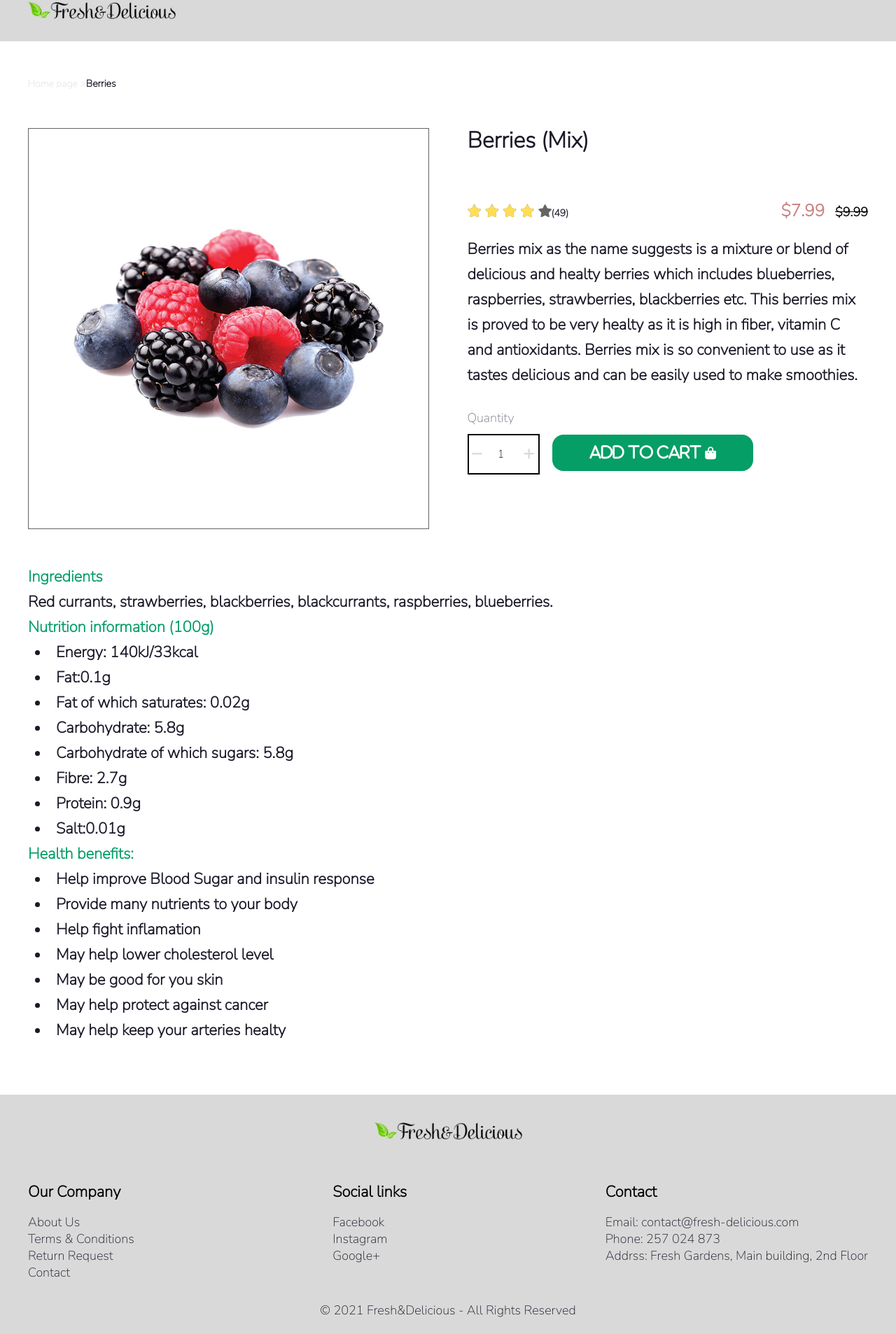
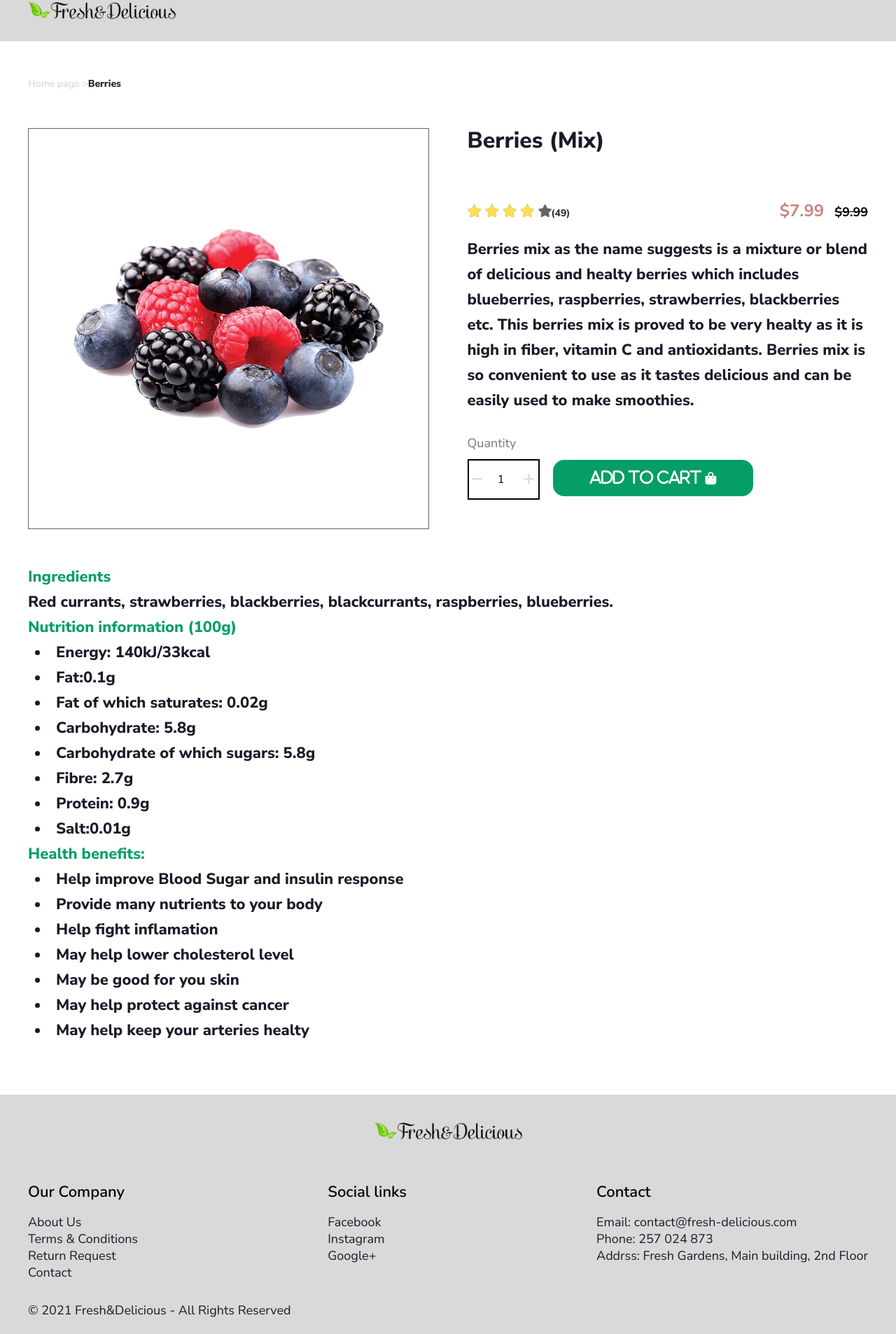
Before and after one commit to AlexCampean19/proiect2, a website: page detalii.html in a window 1280 px wide. Shown: the part 22-1928 px from the top of the page at 70% size. Drawn offline with Linux system fonts and the light colour scheme.

Commit message:
modificari

```diff
--- a/detalii.html
+++ b/detalii.html
@@ -8,7 +8,7 @@
     <link rel="stylesheet" type="text/css" href="detalii.css" />
     <link rel="preconnect" href="https://fonts.googleapis.com">
     <link rel="preconnect" href="https://fonts.gstatic.com" crossorigin>
-    <link href="https://fonts.googleapis.com/css2?family=Nunito+Sans:wght@200&display=swap" rel="stylesheet">
+    <link href="https://fonts.googleapis.com/css2?family=Nunito+Sans:wght@200;400;600;700;800&display=swap" rel="stylesheet">
     <link rel="stylesheet" href="https://fontawesome.com/v5.15/icons/search?style=solid">
     <script src="https://kit.fontawesome.com/b0f990c8c7.js" crossorigin="anonymous"></script>
     <title>Fresh&DeliciousDetails</title>
@@ -21,7 +21,7 @@
 <body>
     <main>
         <div class="container">
-            <div class="hmpage"> <a href="/">Home page ></a><span>Berries</span></div>
+            <div class="hmpage"> <a href="https://alexcampean19.github.io/proiect2/">Home page ></a><span>Berries</span></div>
             <div class="bucati">
                 <div class="buc1">
                     <img src="products/berries-big.jpg" alt="fructepadure" title=="fructepadure" /></div>
--- a/detaliimain.scss
+++ b/detaliimain.scss
@@ -15,14 +15,14 @@
                             }
                             .hmpage {
                                 span {
-                                    @include tipografie (14px, bold, 18px, $cultitlu);
+                                    @include tipografie (14px, 800, 18px, $cultitlu);
                                 }
                                 width: 100%;
                                 padding-top: 10px;
                                 padding-bottom: 11px;
                                 a {
                                     text-decoration: none;
-                                    @include tipografie(14px, normal, 18px, $backfot)
+                                    @include tipografie(14px, 600, 18px, $backfot)
                                 }
                             }
                             img {
@@ -36,7 +36,7 @@
                                 left: 0;
                             }
                             h1 {
-                                @include tipografie (24px, bold, 26px, $cultitlu);
+                                @include tipografie (24px, 800, 26px, $cultitlu);
                                 margin: 0;
                                 padding-top: 25px;
                                 padding-bottom: 23px;
@@ -48,6 +48,7 @@
                                     padding-left: 5.5px;
                                     display: inline-block;
                                     padding-left: 103px;
+                                    @include tipografie(14px, 700, 18px, $cultitlu);
                                     &.unu,
                                     &.doi {
                                         span {
@@ -88,7 +89,7 @@
                             .preturi2 {
                                 padding-top: 6px;
                                 p {
-                                    @include tipografie(24px, bold, 24.3px, $culpretred);
+                                    @include tipografie(24px, 700, 24.3px, $culpretred);
                                     margin: 0;
                                     padding: 0;
                                     padding-right: 10px;
@@ -97,14 +98,14 @@
                                 span {
                                     text-decoration: line-through;
                                     margin: 0;
-                                    @include tipografie(18px, bold, 24.3px, $fottitlu)
+                                    @include tipografie(18px, 700, 24.3px, $fottitlu)
                                 }
                             }
                             .detaliu {
-                                @include tipografie(14px, normal, 16px, $cultitlu)
+                                @include tipografie(14px, 600, 16px, $cultitlu)
                             }
                             h4 {
-                                @include tipografie( 18px, normal, 26px, $culsubtitlu);
+                                @include tipografie( 18px, 400, 26px, $culsubtitlu);
                                 margin: 0;
                                 padding-bottom: 10px;
                             }
@@ -133,23 +134,23 @@
                                     color: white;
                                 }
                                 span {
-                                    @include tipografie(22px, bold, 27px, $alb)
+                                    @include tipografie(22px, 700, 27px, $alb)
                                 }
                             }
                             .detaliifructe {
                                 padding-bottom: 16px;
                                 padding-top: 18px;
                                 h3 {
-                                    @include tipografie(16px, bold, 18px, $culbacklact);
+                                    @include tipografie(16px, 800, 18px, $culbacklact);
                                     margin: 0;
                                 }
                                 p {
-                                    @include tipografie(16px, bold, 18px, $cultitlu);
+                                    @include tipografie(16px, 800, 18px, $cultitlu);
                                     margin: 0;
                                     padding: 0;
                                 }
                                 ul {
-                                    @include tipografie(16px, bold, 18px, $cultitlu);
+                                    @include tipografie(16px, 800, 18px, $cultitlu);
                                     margin: 0;
                                     padding-left: 10px;
                                     list-style-position: inside;
@@ -308,7 +309,7 @@
                             }
                             .stele {
                                 p {
-                                    @include tipografie(14px, bold, 18px, $cultitlu);
+                                    @include tipografie(14px, 700, 18px, $cultitlu);
                                     padding-left: 120px;
                                     &.doi {
                                         max-width: 96px;
@@ -328,25 +329,25 @@
                                 padding: 0 40px;
                             }
                             h1 {
-                                @include tipografie(32px, bold, 36px, $cultitlu);
+                                @include tipografie(32px, 800, 36px, $cultitlu);
                                 padding-bottom: 69px;
                                 padding-top: 0px;
                             }
                             .detaliu {
-                                @include tipografie(22px, bold, 36px, $cultitlu);
+                                @include tipografie(22px, 800, 36px, $cultitlu);
                                 padding-top: 20px;
                                 padding-bottom: 30px;
                             }
                             .detaliifructe {
                                 padding: 50px 0 50px 0;
                                 h3 {
-                                    @include tipografie(22px, bold, 36px, $culbacklact);
+                                    @include tipografie(22px, 800, 36px, $culbacklact);
                                 }
                                 ul {
-                                    @include tipografie(22px, bold, 36px, $cultitlu);
+                                    @include tipografie(22px, 800, 36px, $cultitlu);
                                 }
                                 p {
-                                    @include tipografie(22px, bold, 36px, $cultitlu);
+                                    @include tipografie(22px, 800, 36px, $cultitlu);
                                 }
                             }
                             .stele {
--- a/eror404.scss
+++ b/eror404.scss
@@ -22,19 +22,19 @@
         display: flex;
         align-items: center;
         h1 {
-            @include tipografie(100px, bold, 98px, $fottitlu);
+            @include tipografie(100px, 800, 98px, $fottitlu);
             text-align: center;
             margin: 0;
             padding: 5px;
         }
         h2 {
-            @include tipografie(60px, bold, 58px, $fottitlu);
+            @include tipografie(60px, 800, 58px, $fottitlu);
             text-align: center;
             margin: 0;
             padding: 5px;
         }
         p {
-            @include tipografie(30px, normal, 28px, $fottitlu);
+            @include tipografie(30px, 400, 28px, $fottitlu);
             text-align: center;
             margin: 0;
             padding: 5px;
--- a/footer.scss
+++ b/footer.scss
@@ -11,18 +11,18 @@
                             background-color: $background;
                             h3 {
                                 margin: 0;
-                                @include tipografie( 16px, bold, 18px, $fottitlu);
+                                @include tipografie( 16px, 600, 18px, $fottitlu);
                             }
                             li {
                                 a {
                                     text-decoration: none;
-                                    @include tipografie(14px, normal, 16px, $fotsubt);
+                                    @include tipografie(14px, 400, 16px, $fotsubt);
                                 }
                             }
                             p {
                                 margin: 0;
                                 padding: 30px 0 23px 0;
-                                @include tipografie(14px, normal, 16px, $fottitlu);
+                                @include tipografie(14px, 400, 16px, $fottitlu);
                             }
                             ul {
                                 list-style-type: none;
@@ -64,15 +64,16 @@
                                 text-align: left;
                             }
                             h3 {
-                                @include tipografie(22px, bold, 24px, $fottitlu)
+                                @include tipografie(22px, 600, 24px, $fottitlu)
                             }
                             li {
                                 a {
-                                    @include tipografie(18px, normal, 22px, $fotsubt)
+                                    @include tipografie(18px, 400, 22px, $fotsubt)
                                 }
                             }
                             p {
-                                @include tipografie(18px, normal, 22px, $fotsubt)
+                                @include tipografie(18px, 400, 22px, $fotsubt);
+                                text-align: left;
                             }
                             .c1 {
                                 padding: 20px 0 0 0;
```
Also changed, not shown: eror404.html (+3 -3 lines), index.html (+1 -1 lines), main.scss (+27 -27 lines), detalii.css, eror404.css, style.css, 3 other files.
